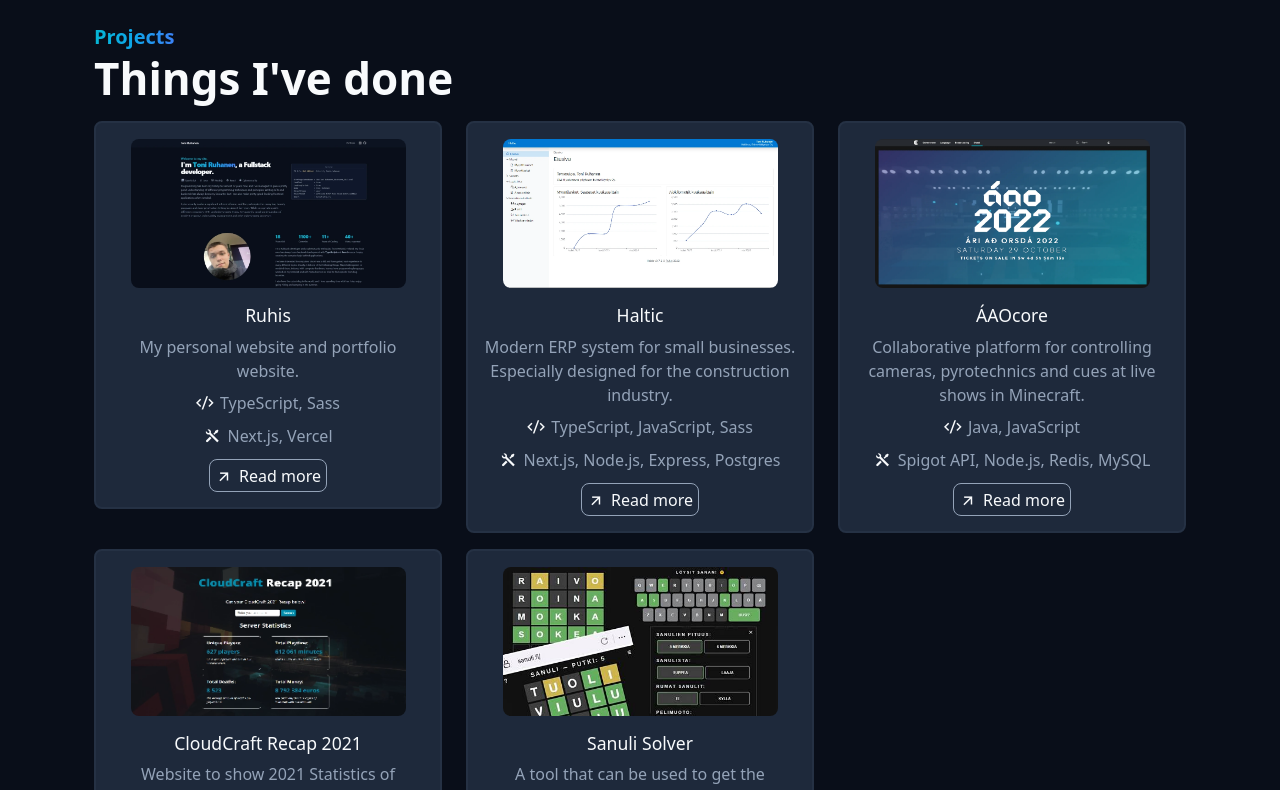
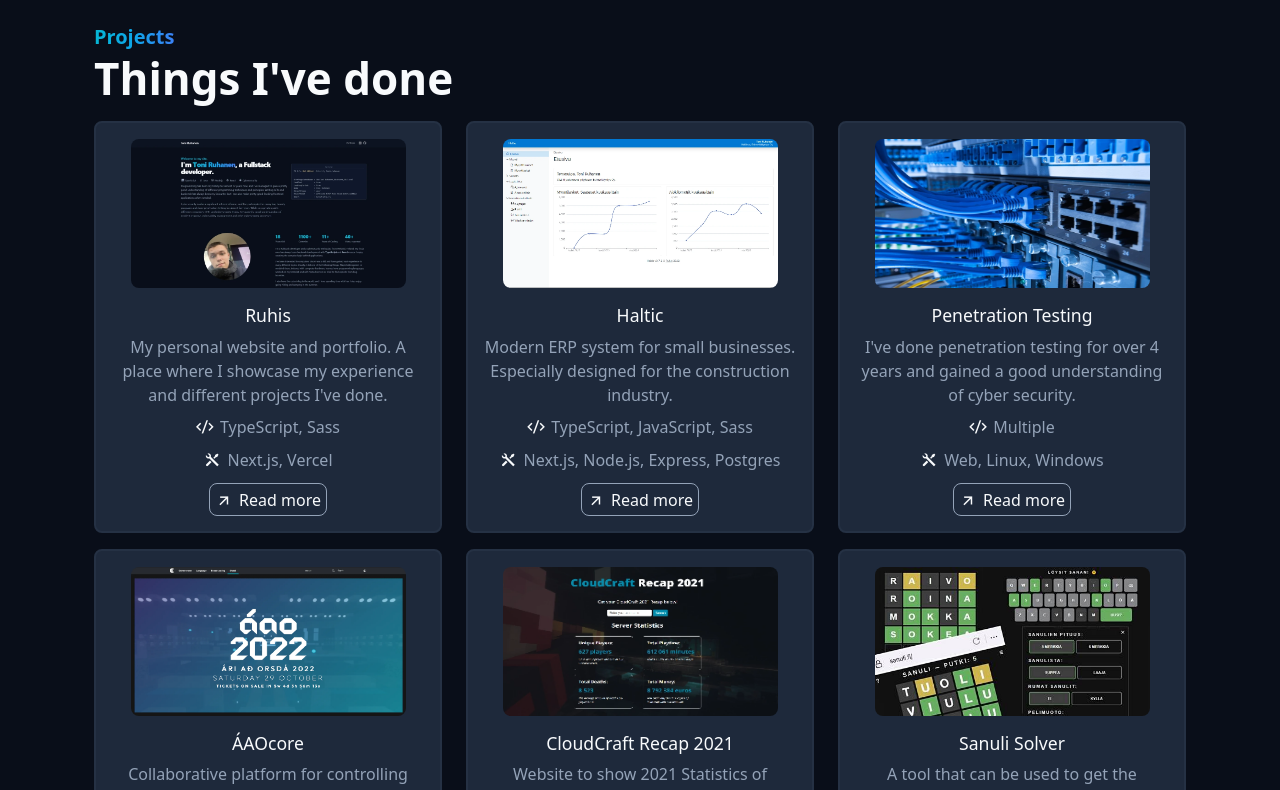
Before and after one commit to Torksi/ruhisfi, a Next.js app: page / in a window 1280 px wide. Shown: the part 1620-2410 px from the top of the page. Built offline with nearby package versions, Linux system fonts and the light colour scheme; a small style sheet from the web is missing.

Commit message:
Updating projects & small UI fixes

```diff
--- a/src/components/content/Projects.tsx
+++ b/src/components/content/Projects.tsx
@@ -12,7 +12,7 @@ const Projects = () => {
         {projects
           .filter((p) => p.spotlight)
           .map((project: Project) => (
-            <div key={`project-${project.id}`} className="col-md-4">
+            <div key={`project-${project.id}`} className="col-md-4 mb-3">
               <div className="project-card">
                 <Image
                   src={project.imageUrl}
--- a/src/data/projects.tsx
+++ b/src/data/projects.tsx
@@ -7,7 +7,8 @@ const projects: Project[] = [
     name: "Ruhis",
     version: "3.0",
     date: "09/2022",
-    shortDescription: "My personal website and portfolio website.",
+    shortDescription:
+      "My personal website and portfolio. A place where I showcase my experience and different projects I've done.",
     longDescription:
       "I made my first website in 2011 and this is probably the hundredth time of me remaking it. This time I'm using Next.js and TypeScript to make it more performant and easier to maintain. The code is automatically deployed through GitHub Actions to Vercel.",
     frameworks: ["Next.js", "Vercel"],
@@ -42,6 +43,19 @@ const projects: Project[] = [
     imageUrl: "/images/projects/alppi.webp",
     demoUrl: "https://alppi.ruhis.fi",
     spotlight: false,
+  },
+  {
+    id: "penetration-testing",
+    name: "Penetration Testing",
+    shortDescription:
+      "I've done penetration testing for over 4 years and gained a good understanding of cyber security.",
+    longDescription:
+      "I've always been interested in cyber security, and I've done penetration testing for over four years. I've gained a good understanding of cyber security, and because of my programming background, I also understand how the applications work on the technical side.\n\r Some of the biggest companies I've done penetration testing for include Visma, LähiTapiola,  VR-Yhtymä, Posti, Essote, Kymsote, and Väylävirasto. In 2019 I was interviewed by Kyberturvallisuuskeskus (CERT-FI) after finding severe vulnerabilities in a home automation system. You can read the article [here](https://www.kyberturvallisuuskeskus.fi/fi/ajankohtaista/toni-ruhanen-ja-muut-valkohatut-kuuluvat-hyvisjengiin).",
+    frameworks: ["Web", "Linux", "Windows"],
+    languages: ["Multiple"],
+    imageUrl: "/images/projects/router.webp",
+    spotlight: true,
+    team: "Toni Ruhanen",
   },
   {
     id: "aao",
--- a/src/pages/projects/index.tsx
+++ b/src/pages/projects/index.tsx
@@ -13,7 +13,7 @@ export default function ProjectPage() {
           <h1 className="section-header">Projects</h1>
           <div className="row">
             {projects.map((project: Project) => (
-              <div key={`project-${project.id}`} className="col-md-4">
+              <div key={`project-${project.id}`} className="col-md-4 mb-3">
                 <div className="project-card">
                   <Image
                     src={project.imageUrl}
--- a/src/styles/Navbar.scss
+++ b/src/styles/Navbar.scss
@@ -8,6 +8,12 @@
 .nav-link-icon {
   font-size: 1.5rem;
   padding-left: 0.5rem;
+}
+
+.nav-link {
+  &:hover {
+    text-decoration: none;
+  }
 }
 
 .navbar-brand {
--- a/src/styles/Projects.scss
+++ b/src/styles/Projects.scss
@@ -3,8 +3,8 @@
   border-radius: 0.5rem;
   border: 2px solid var(--border-color);
   padding: 1rem;
-  margin-bottom: 1rem;
   text-align: center;
+  height: 100%;
 
   p {
     margin-bottom: 0.4rem;
```
Also changed, not shown: src/pages/projects/[id].tsx (+3 -5 lines), public/images/projects/router.webp (added).
